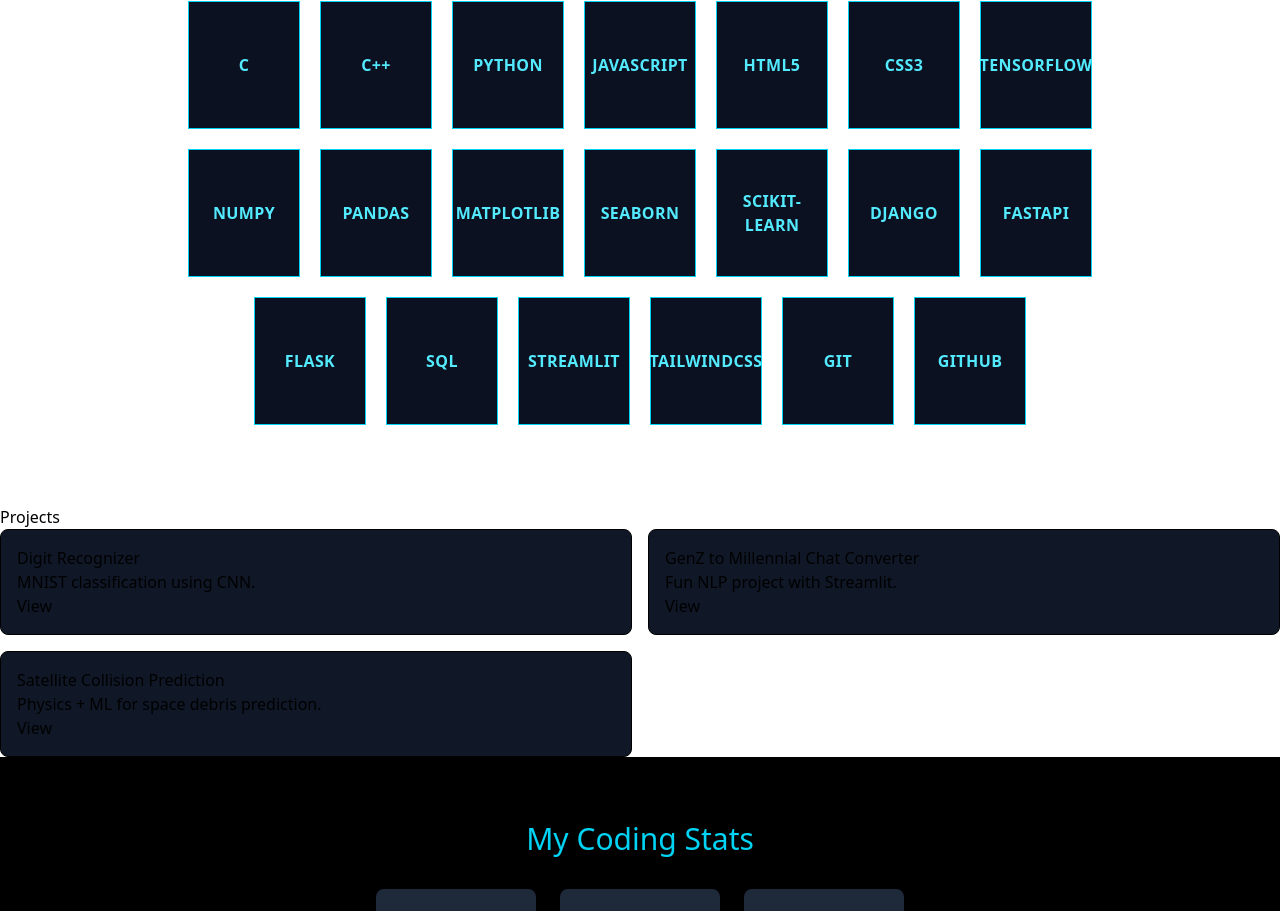
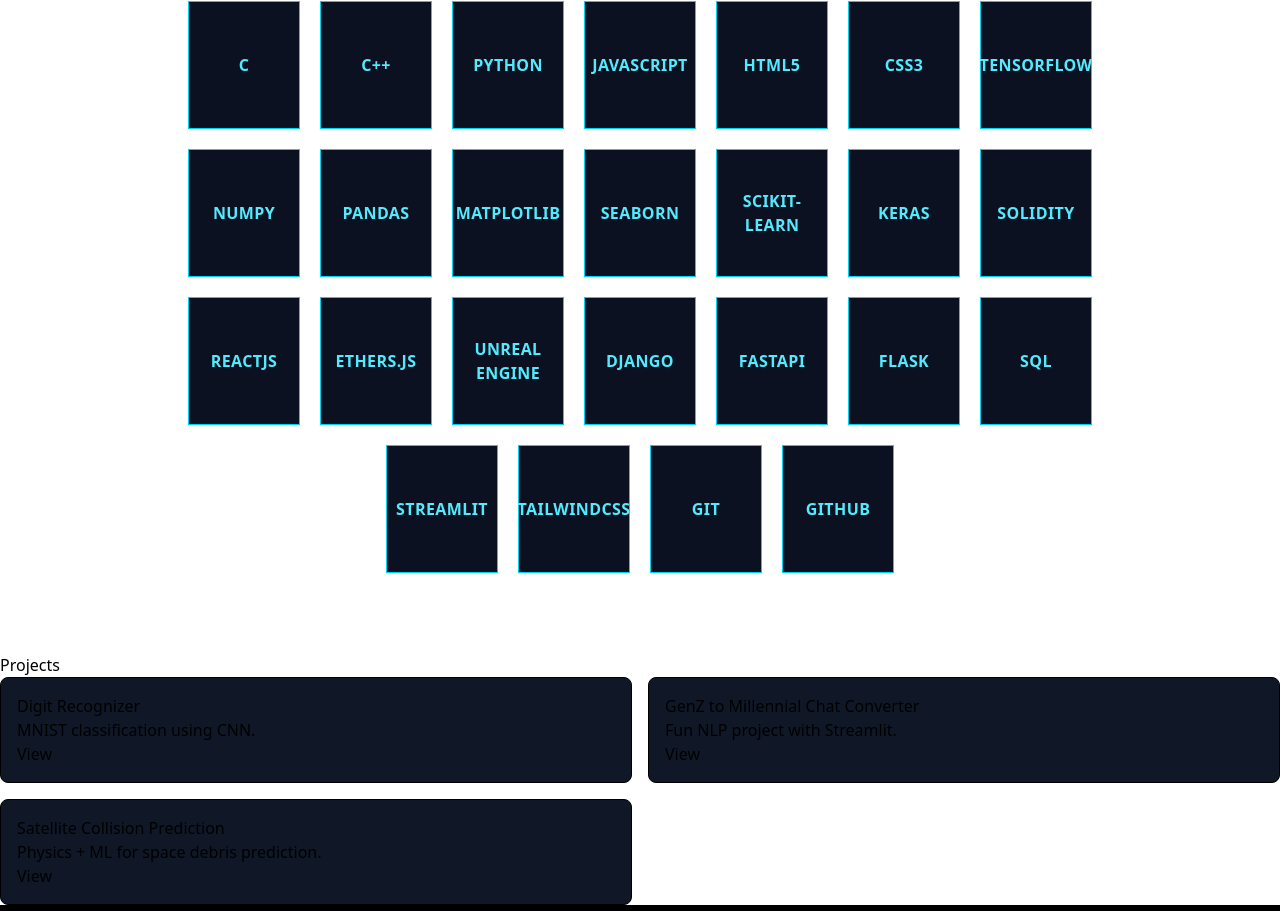
Before and after one commit to AnirbansarkarS/Portfolio-Website-by-React-JS, a React (Vite) app: page / in a window 1280 px wide. Shown: the part 1031-1942 px from the top of the page. Built offline with nearby package versions, Linux system fonts and the light colour scheme.

Commit message:
feat: add new skills to the skills section

```diff
--- a/src/data/skills.js
+++ b/src/data/skills.js
@@ -11,6 +11,11 @@
     "Matplotlib",
     "Seaborn",
     "Scikit-learn",
+    "Keras",
+    "Solidity",
+    "ReactJS",
+    "Ethers.js",
+    "Unreal Engine",
     "Django",
     "FastAPI",
     "Flask",
```
